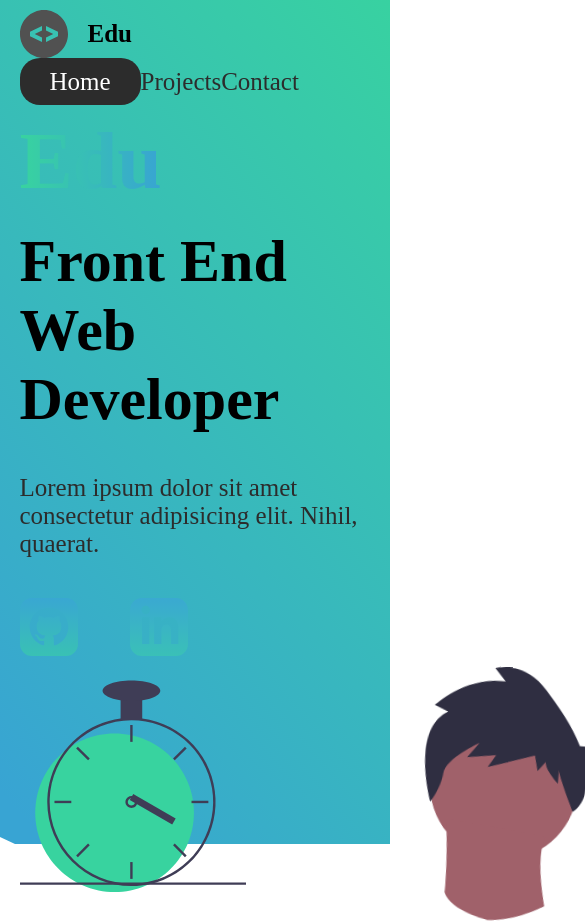
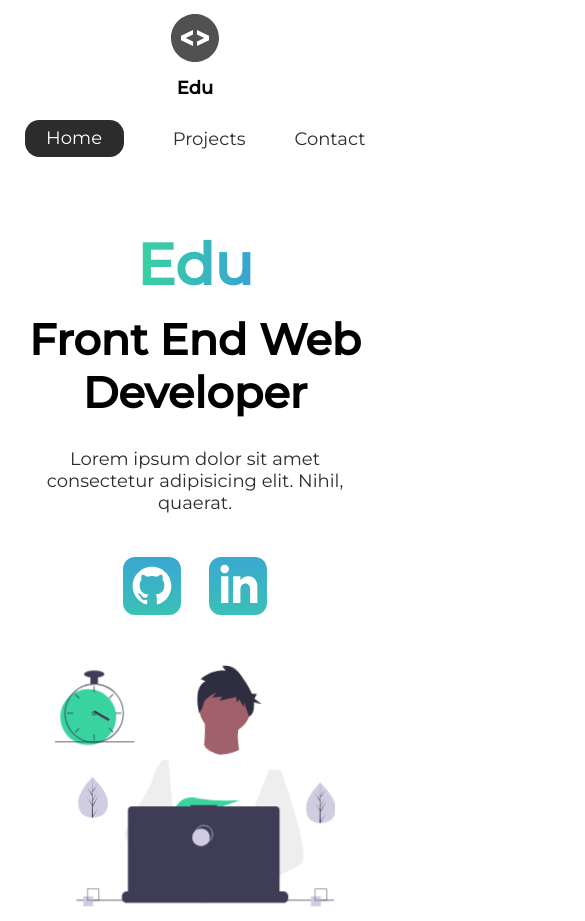
Before and after one commit to lucianakyoko/edu-portfolio, a plain HTML site: page index.html in a window 390 px wide. Shown: the top 921 px of the page, 585 px wide, since content can reach past the window. Drawn offline with Linux system fonts and the light colour scheme.

Commit message:
Adding responsiveness

```diff
--- a/index.html
+++ b/index.html
@@ -9,6 +9,7 @@
       content="Edu is a front end web developer who specializes in html,css"
     />
     <meta name="robots" content="index,follow" />
+    <link href="https://fonts.googleapis.com/css2?family=Montserrat:wght@400;500&display=swap" rel="stylesheet">
     <link
       href="https://fonts.googleapis.com/css?family=Montserrat:400,500&display=swap"
       rel="stylesheet"
--- a/styles/_global.scss
+++ b/styles/_global.scss
@@ -8,6 +8,10 @@
 
 html {
   font-size: 62.5%;
+}
+
+body {
+  font-family: 'Montserrat', sans-serif;
 }
 
 h1 {
--- a/styles/style.scss
+++ b/styles/style.scss
@@ -17,3 +17,55 @@ $gray-text: #2c2c2c;
 
 @import "global";
 @import "intro";
+
+@media screen and (max-width: 1332px) {
+  html {
+    font-size: 53%;
+  }
+  .splash {
+    display: none;
+  }
+  svg {
+    width: 80%;
+  }
+  nav {
+    width: 100%;
+  }
+}
+
+@media screen and (max-width: 754px) {
+  html {
+    font-size: 45%;
+  }
+  svg {
+    height: 60%;
+  }
+  .main-head {
+    width: 100%;
+  }
+  nav {
+    .logo {
+      @include flex(center, center, column);
+      flex: 1 1 20rem;
+      margin-top: 2rem;
+    }
+    ul {
+      flex: 1 1 60rem;
+      margin: 2rem 0rem;
+    }
+  }
+  .intro-text {
+    margin-top: 5rem;
+    text-align: center;
+  }
+  .intro-images {
+    text-align: center;
+  }
+
+  .intro-social {
+    @include flex(center, center, row);
+    a {
+      margin: 2rem;
+    }
+  }
+}
```
Also changed, not shown: styles/style.css, 1 other file.
